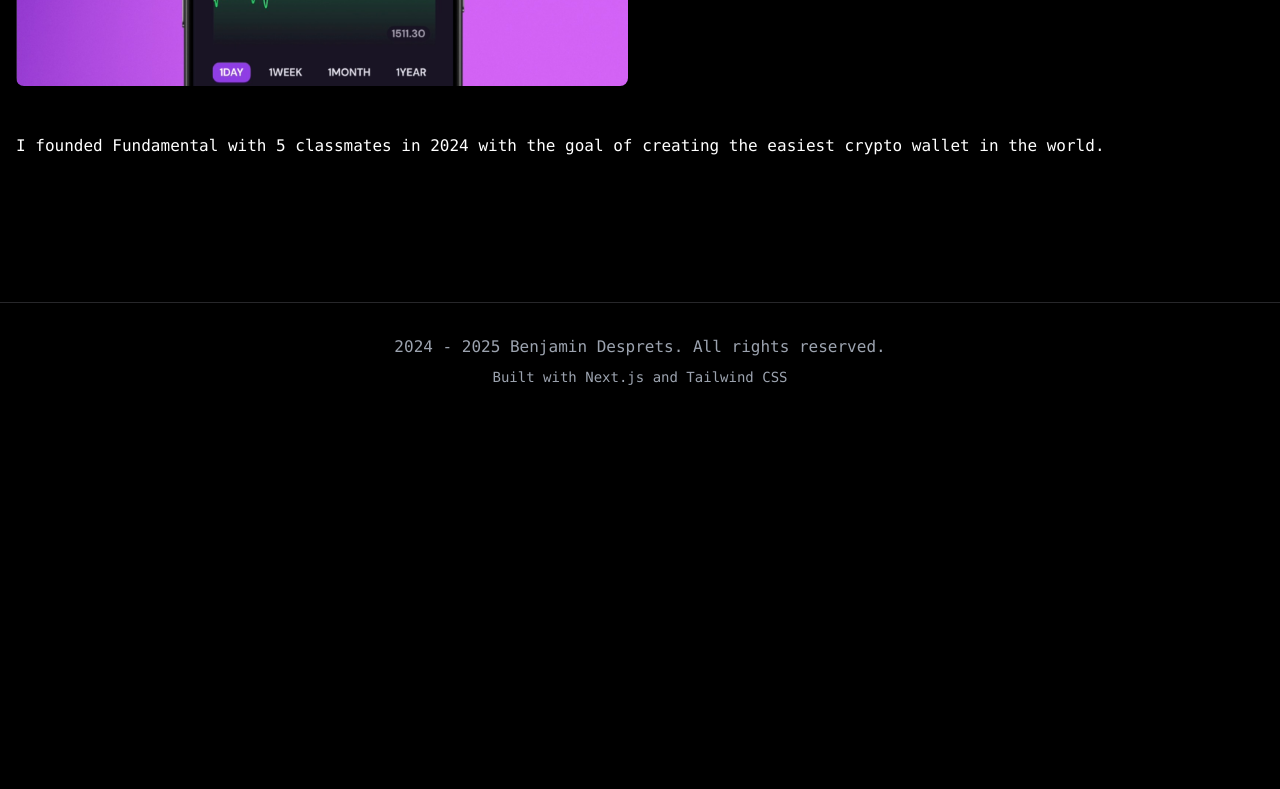
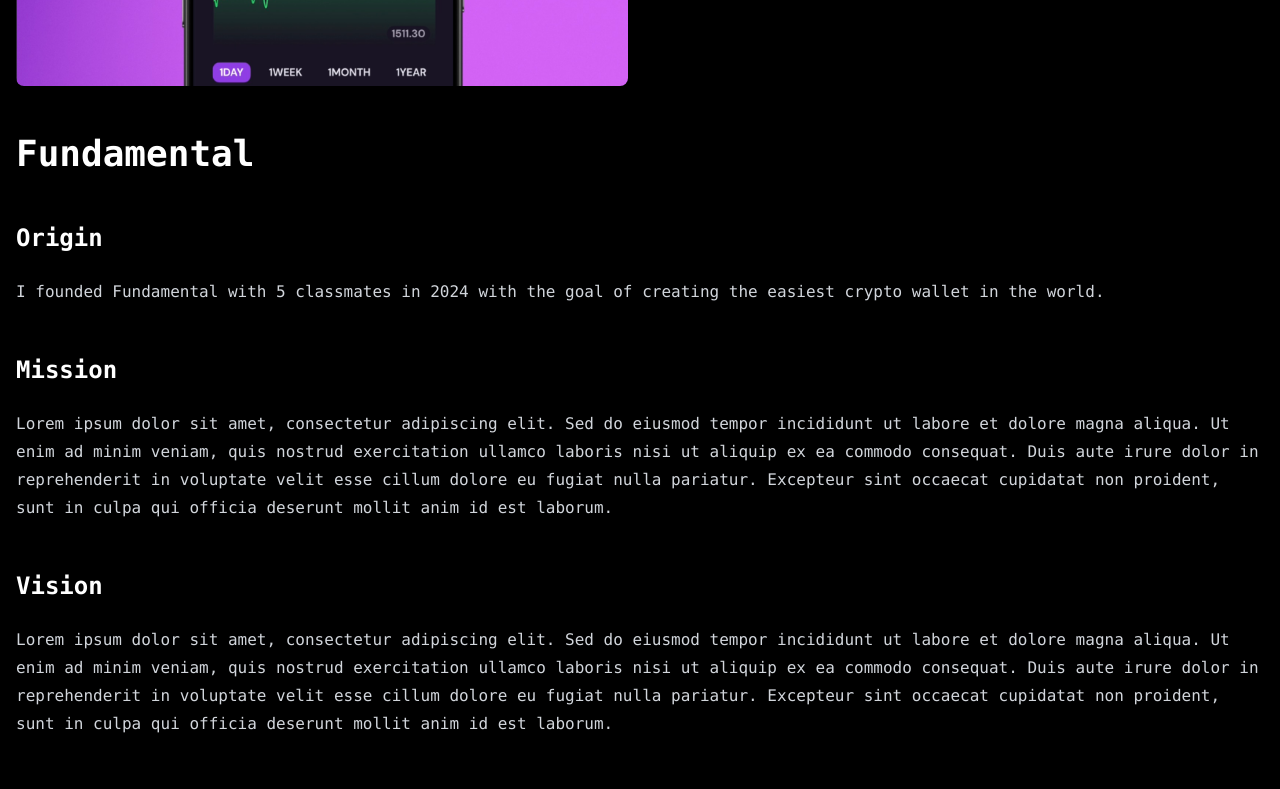
Before and after one commit to bendrsio/desprets.net, a Next.js app: page /projects/1 in a window 1280 px wide. Shown: the part 840-1629 px from the top of the page. Before the commit the page ends 1259 px from the top, so only its background shows below. Built offline with nearby package versions, Linux system fonts and the light colour scheme.

Commit message:
add: react-markdown, remark-gfm, tailwind typography

```diff
--- a/app/projects.ts
+++ b/app/projects.ts
@@ -20,7 +20,18 @@
     github: "https://github.com/fdmntl/fundamental-app",
     link: "https://www.fundamentalwallet.com/",
     fullDescription: `
-      I founded Fundamental with 5 classmates in 2024 with the goal of creating the easiest crypto wallet in the world.
+    # Fundamental
+    ## Origin
+    I founded Fundamental with 5 classmates in 2024 with the goal of creating the easiest crypto wallet in the world.
+    ## Mission
+    Lorem ipsum dolor sit amet, consectetur adipiscing elit. Sed do eiusmod tempor incididunt ut labore et dolore magna aliqua. Ut enim ad minim veniam, quis nostrud exercitation ullamco laboris nisi ut aliquip ex ea commodo consequat. Duis aute irure dolor in reprehenderit in voluptate velit esse cillum dolore eu fugiat nulla pariatur. Excepteur sint occaecat cupidatat non proident, sunt in culpa qui officia deserunt mollit anim id est laborum.
+    ## Vision
+    Lorem ipsum dolor sit amet, consectetur adipiscing elit. Sed do eiusmod tempor incididunt ut labore et dolore magna aliqua. Ut enim ad minim veniam, quis nostrud exercitation ullamco laboris nisi ut aliquip ex ea commodo consequat. Duis aute irure dolor in reprehenderit in voluptate velit esse cillum dolore eu fugiat nulla pariatur. Excepteur sint occaecat cupidatat non proident, sunt in culpa qui officia deserunt mollit anim id est laborum.
+    ## Values
+    - **Simplicity**: We believe that simplicity is the key to user experience. Our wallet is designed to be intuitive and easy to use, even for those who are new to crypto.
+    - **Security**: We take security seriously. Our wallet uses the latest encryption technology to keep your assets safe.
+    - **Transparency**: We believe in transparency and honesty. We are committed to providing our users with clear and accurate information about our wallet and its features.
+    - **Community**: We believe in the power of community. We are building a community of users who can share their experiences and help each other navigate the world of crypto.
     `,
     images: ["/Fundamental.jpeg"],
   },
--- a/app/projects/[id]/page.tsx
+++ b/app/projects/[id]/page.tsx
@@ -7,8 +7,9 @@
 import { Button } from "@/components/ui/button";
 import { notFound } from "next/navigation";
 import AnimatedText from "@/components/animated-text";
-import MarkdownRenderer from "@/components/markdown-renderer";
 import { projects } from "@/app/projects";
+import ReactMarkdown from "react-markdown";
+import remarkGfm from "remark-gfm";
 
 // Calculate reading time
 const calculateReadingTime = (text: string) => {
@@ -153,7 +154,11 @@
               </motion.div>
             ))}
           </div>
-          <MarkdownRenderer content={project.fullDescription} />
+          <div className="prose dark:prose-invert max-w-none mb-12">
+            <ReactMarkdown remarkPlugins={[remarkGfm]}>
+              {(project.fullDescription || "").replace(/^\s+/gm, "").trim()}
+            </ReactMarkdown>
+          </div>
         </motion.div>
       </main>
     </div>
--- a/package.json
+++ b/package.json
@@ -18,10 +18,13 @@
     "next-themes": "^0.2.1",
     "react": "^18.2.0",
     "react-dom": "^18.2.0",
+    "react-markdown": "^10.1.0",
+    "remark-gfm": "^4.0.1",
     "tailwind-merge": "^1.14.0",
     "tailwindcss-animate": "^1.0.7"
   },
   "devDependencies": {
+    "@tailwindcss/typography": "^0.5.16",
     "@types/node": "^20.8.10",
     "@types/react": "^18.2.33",
     "@types/react-dom": "^18.2.14",
--- a/tailwind.config.ts
+++ b/tailwind.config.ts
@@ -1,4 +1,5 @@
-import type { Config } from "tailwindcss"
+import type { Config } from "tailwindcss";
+import typography from "@tailwindcss/typography";
 
 const config = {
   darkMode: ["class"],
@@ -64,7 +65,7 @@
       },
     },
   },
-  plugins: [],
-} satisfies Config
+  plugins: [typography],
+} satisfies Config;
 
-export default config
+export default config;
```
Also changed, not shown: 1 other file (tests, documents, lock files or other folders).
